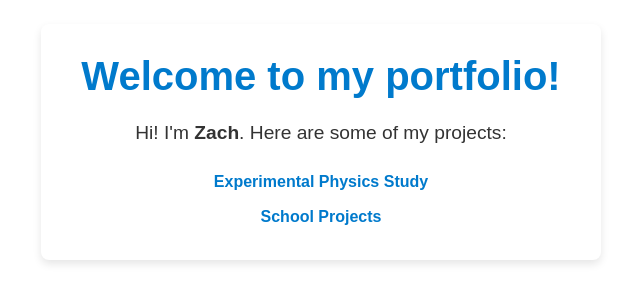
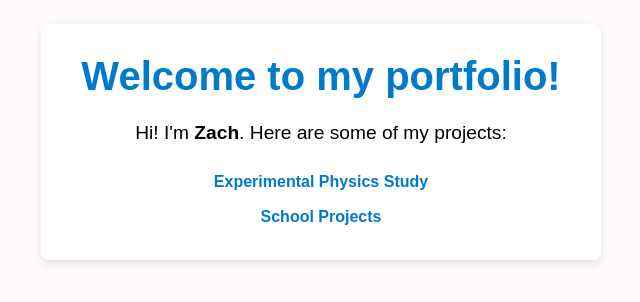
Before and after one commit to Zacharias-Brohn/portfolio, a plain HTML site: page index.html in a window 1280 px wide. Shown: the part 258-560 px from the top of the page, 319-959 px from the left. Drawn offline with Linux system fonts and the light colour scheme.

Commit message:
second try

```diff
--- a/style.css
+++ b/style.css
@@ -1,3 +1,11 @@
+:root {
+  color-scheme: light dark;
+  --light-bg: snow;
+  --light-color: black;
+  --dark-bg: black;
+  --dark-color: snow;
+}
+
 /* General reset for consistent styling */
 body, h1, p, ul, a {
     margin: 0;
@@ -9,8 +17,8 @@ body, h1, p, ul, a {
 body {
     font-family: Arial, sans-serif;
     line-height: 1.6;
-    color: #333;
-    background: light-dark(white, black);
+    color: light-dark(var(--light-color), var(--dark-color));
+    background: light-dark(var(--light-bg), var(--dark-bg));
     padding: 20px;
 }
 
```
